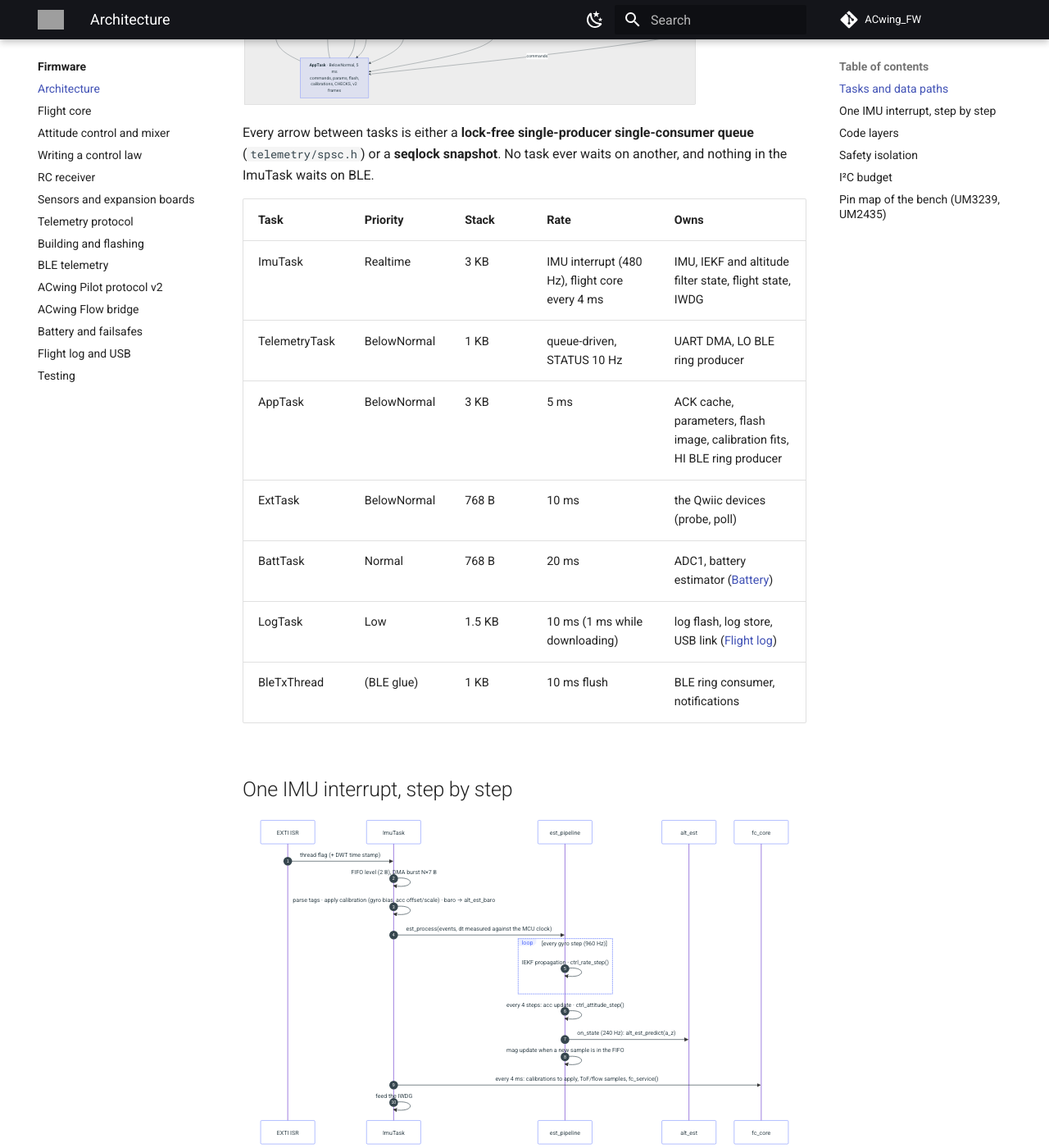
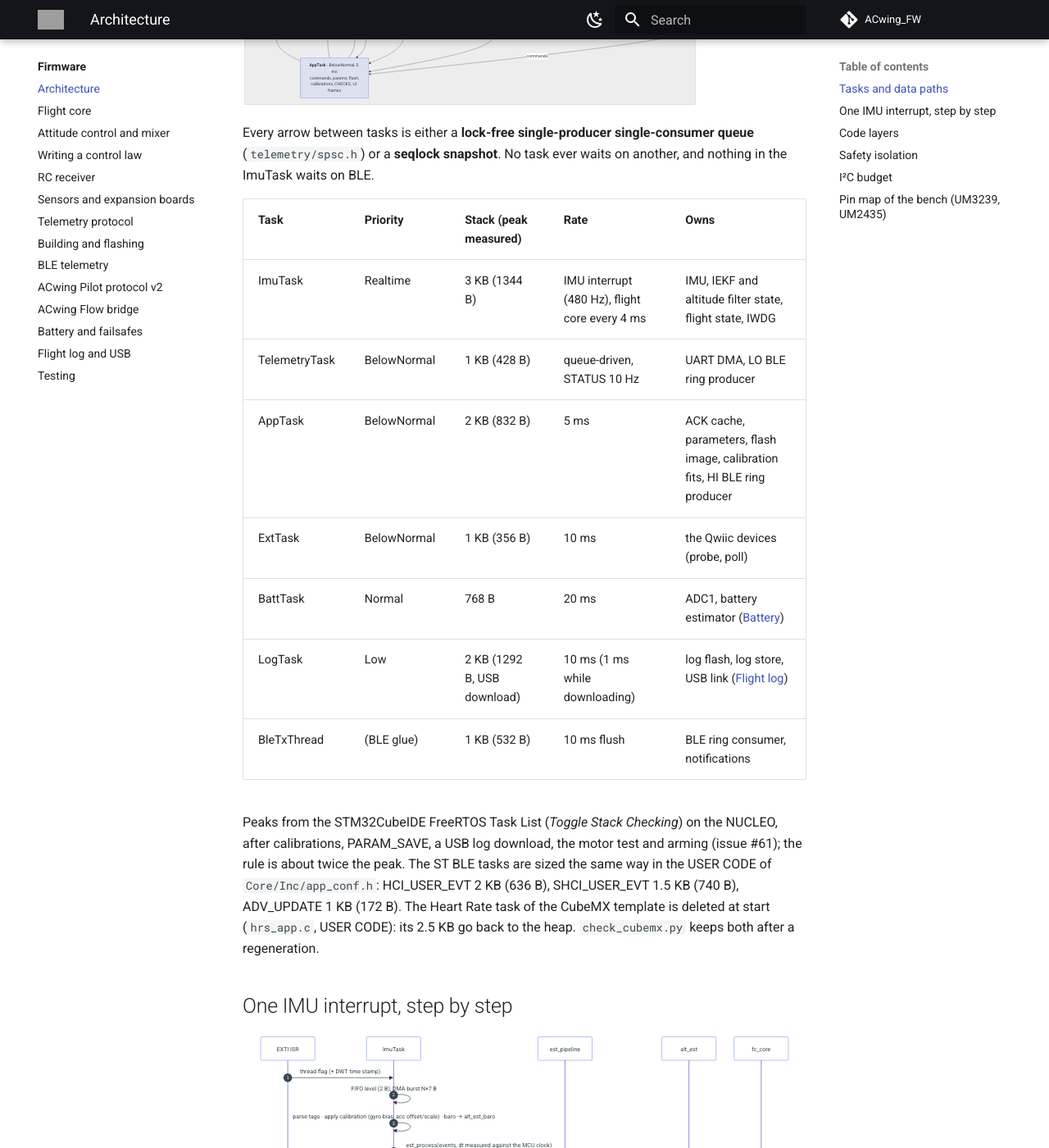
Before and after one commit to ACwing-UAV/ACwing_FW, an MkDocs documentation site: the page built from 03 - Docs/firmware/architecture.md, in a window 1280 px wide and 1400 px high, scrolled down 737 px. Shown: the whole window at 82% size. Built offline with MkDocs 1.6.1 and Material for MkDocs 9.7.7, drawn with Linux system fonts in a browser that asks for light colours; comment, search, counter and statistics services are not loaded; grey boxes are pictures that could not be loaded.

Commit message:
FC 0.16.6: task stacks sized from the bench; the template's Heart Rate task deleted
From the FreeRTOS Task List under load (issue #61: calibrations, PARAM_SAVE,
USB log download, motor test, arming), lowest free heap 20.8 KB of 52 KB:

- ST BLE tasks, USER CODE FreeRTOS_Defines of app_conf.h (the sizes are not
  .ioc fields): HCI_USER_EVT 5120 -> 2048 (636 B peak), SHCI_USER_EVT
  2560 -> 1536 (740 B), ADV_UPDATE 2560 -> 1024 (172 B).
- HRS_PROCESS (Heart Rate template, unused: the app finds the drone by name
  and uses ble_tlm_svc) is terminated in USER CODE HRSAPP_Init and its id
  set to NULL, so a late osThreadFlagsSet() from HrMeas() returns
  osErrorParameter. The template itself stays: it is the one that exposes
  LOCAL_NAME (ble.md).
- AppTask 3072 -> 2048 (832 B peak).
- check_cubemx.py: both USER CODE blocks must stay (fails without them).

About 9 KB back to the FreeRTOS heap (lowest free ~30 KB expected). The
heap itself (configTOTAL_HEAP_SIZE, a CubeMX field) is left to the .ioc.

Checked: Debug, Release and rev A target builds; check_cubemx OK and failing
on the old app_conf.h. Docs: architecture.md (stacks with the measured
peaks), ble.md.

Co-Authored-By: Claude Opus 5.5 <noreply@anthropic.com>
Claude-Session: https://claude.ai/code/session_01Td5hUZvPAagAsenMgqYCYn

```diff
--- a/03 - Docs/firmware/architecture.md
+++ b/03 - Docs/firmware/architecture.md
@@ -48,15 +48,21 @@ Every arrow between tasks is either a **lock-free single-producer
 single-consumer queue** (`telemetry/spsc.h`) or a **seqlock snapshot**. No task
 ever waits on another, and nothing in the ImuTask waits on BLE.
 
-| Task | Priority | Stack | Rate | Owns |
+| Task | Priority | Stack (peak measured) | Rate | Owns |
 |---|---|---|---|---|
-| ImuTask | Realtime | 3 KB | IMU interrupt (480 Hz), flight core every 4 ms | IMU, IEKF and altitude filter state, flight state, IWDG |
-| TelemetryTask | BelowNormal | 1 KB | queue-driven, STATUS 10 Hz | UART DMA, LO BLE ring producer |
-| AppTask | BelowNormal | 3 KB | 5 ms | ACK cache, parameters, flash image, calibration fits, HI BLE ring producer |
-| ExtTask | BelowNormal | 768 B | 10 ms | the Qwiic devices (probe, poll) |
+| ImuTask | Realtime | 3 KB (1344 B) | IMU interrupt (480 Hz), flight core every 4 ms | IMU, IEKF and altitude filter state, flight state, IWDG |
+| TelemetryTask | BelowNormal | 1 KB (428 B) | queue-driven, STATUS 10 Hz | UART DMA, LO BLE ring producer |
+| AppTask | BelowNormal | 2 KB (832 B) | 5 ms | ACK cache, parameters, flash image, calibration fits, HI BLE ring producer |
+| ExtTask | BelowNormal | 1 KB (356 B) | 10 ms | the Qwiic devices (probe, poll) |
 | BattTask | Normal | 768 B | 20 ms | ADC1, battery estimator ([Battery](battery.md)) |
-| LogTask | Low | 1.5 KB | 10 ms (1 ms while downloading) | log flash, log store, USB link ([Flight log](logging.md)) |
-| BleTxThread | (BLE glue) | 1 KB | 10 ms flush | BLE ring consumer, notifications |
+| LogTask | Low | 2 KB (1292 B, USB download) | 10 ms (1 ms while downloading) | log flash, log store, USB link ([Flight log](logging.md)) |
+| BleTxThread | (BLE glue) | 1 KB (532 B) | 10 ms flush | BLE ring consumer, notifications |
+
+Peaks from the STM32CubeIDE FreeRTOS Task List (*Toggle Stack Checking*) on the NUCLEO, after calibrations,
+PARAM_SAVE, a USB log download, the motor test and arming (issue #61); the rule is about twice the peak. The ST BLE
+tasks are sized the same way in the USER CODE of `Core/Inc/app_conf.h`: HCI_USER_EVT 2 KB (636 B), SHCI_USER_EVT
+1.5 KB (740 B), ADV_UPDATE 1 KB (172 B). The Heart Rate task of the CubeMX template is deleted at start
+(`hrs_app.c`, USER CODE): its 2.5 KB go back to the heap. `check_cubemx.py` keeps both after a regeneration.
 
 ## One IMU interrupt, step by step
 
```
Also changed, not shown: 03 - Docs/firmware/ble.md (+2 -1 lines), 5 other files.
